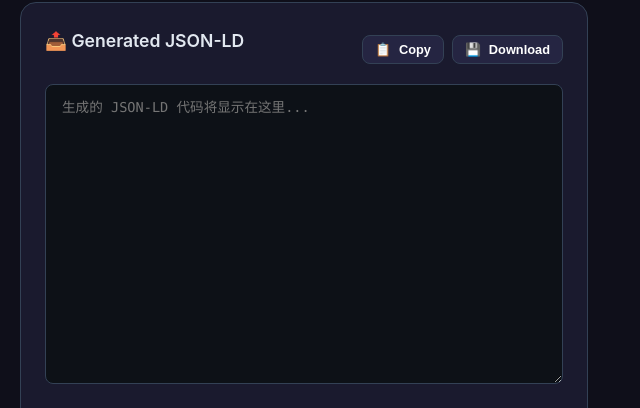
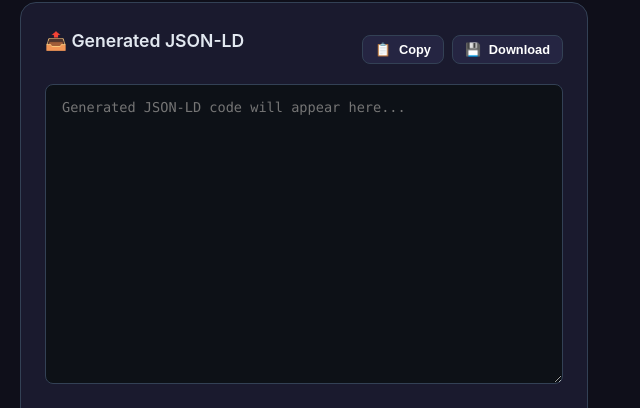
Before and after one commit to SevenTianyu/ai-schema-generator, a website: page index.html in a window 1280 px wide. Shown: the part 453-861 px from the top of the page, 632-1272 px from the left. Drawn offline with Linux system fonts and the light colour scheme.

Commit message:
Fix: Add outputPlaceholder to i18n

```diff
--- a/index.html
+++ b/index.html
@@ -606,7 +606,7 @@
                     <span data-i18n="generating">正在生成...</span>
                 </div>
 
-                <textarea id="jsonOutput" readonly placeholder="生成的 JSON-LD 代码将显示在这里..."></textarea>
+                <textarea id="jsonOutput" readonly placeholder=""></textarea>
 
                 <div class="preview-panel">
                     <div class="preview-title" data-i18n="previewTitle">Google 搜索结果预览</div>
@@ -704,6 +704,7 @@
                 aiHint: '💡 AI 将根据你的描述自动生成最适合的 Schema 标记',
                 generateBtn: '生成 Schema Markup',
                 outputTitle: '📤 生成的 JSON-LD',
+                outputPlaceholder: '生成的 JSON-LD 代码将显示在这里...',
                 copy: '复制',
                 download: '下载',
                 generating: '正在生成...',
@@ -752,6 +753,7 @@
                 aiHint: '💡 AI will automatically generate the most suitable Schema markup based on your description',
                 generateBtn: 'Generate Schema Markup',
                 outputTitle: '📤 Generated JSON-LD',
+                outputPlaceholder: 'Generated JSON-LD code will appear here...',
                 copy: 'Copy',
                 download: 'Download',
                 generating: 'Generating...',
@@ -814,6 +816,9 @@
             document.getElementById('aiPrompt').placeholder = currentLang === 'zh'
                 ? "例如：我是一家位于上海的咖啡店，名叫'慢时光咖啡'..."
                 : "e.g., I am a coffee shop in Shanghai called 'Slow Time Coffee'...";
+
+            // 更新 JSON-LD 输出框 placeholder
+            document.getElementById('jsonOutput').placeholder = texts.outputPlaceholder || '';
         }
 
         // Schema 类型切换
```
